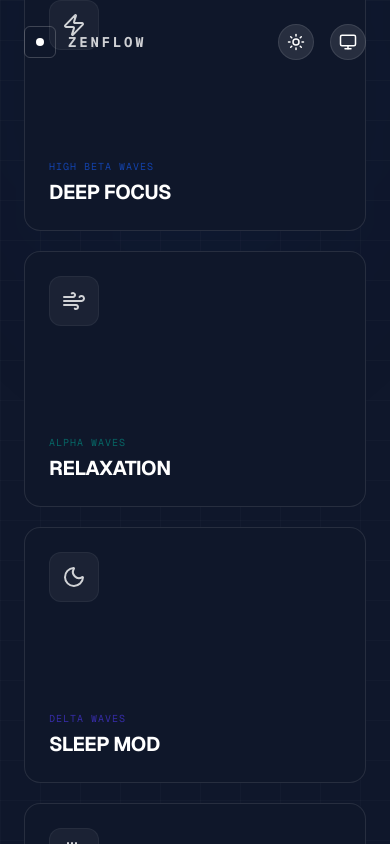
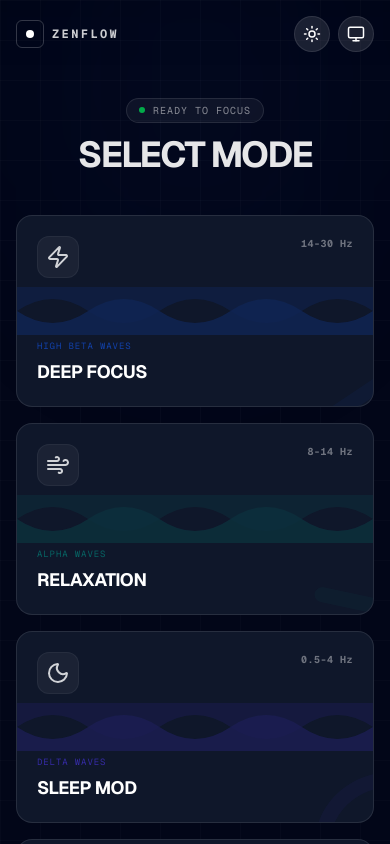
Before and after one commit to chanlk9527/zenflow, a Next.js app: page / in a window 390 px wide. Shown: the top 844 px of the page. Built offline with nearby package versions, Linux system fonts and the light colour scheme.

Commit message:
修复移动端问题 UI增强

```diff
--- a/app/page.tsx
+++ b/app/page.tsx
@@ -3,7 +3,7 @@
 import React, { useState, useRef, useEffect } from "react";
 import {
   Play, Pause, Zap, Moon, Coffee, Volume2, Wind, SkipForward,
-  Radio, Activity, Sun, Monitor, Timer, X, Maximize
+  Radio, Activity, Sun, Monitor, Timer, X
 } from "lucide-react";
 
 // --- 配置数据 ---
@@ -12,8 +12,8 @@ const SCENES = [
     id: "focus",
     title: "DEEP FOCUS",
     subtitle: "High Beta Waves",
+    freq: "14-30 Hz", // 新增装饰数据
     icon: <Zap size={24} />,
-    // 定义两种模式的颜色：[亮色模式, 暗色模式]
     color: "text-blue-600 dark:text-cyan-400",
     bgGradient: "from-blue-100 to-indigo-100 dark:from-cyan-900/40 dark:to-blue-900/40",
     accent: "bg-blue-500 dark:bg-cyan-400",
@@ -26,6 +26,7 @@ const SCENES = [
     id: "relax",
     title: "RELAXATION",
     subtitle: "Alpha Waves",
+    freq: "8-14 Hz",
     icon: <Wind size={24} />,
     color: "text-teal-600 dark:text-emerald-400",
     bgGradient: "from-teal-100 to-emerald-100 dark:from-emerald-900/40 dark:to-teal-900/40",
@@ -39,6 +40,7 @@ const SCENES = [
     id: "sleep",
     title: "SLEEP MOD",
     subtitle: "Delta Waves",
+    freq: "0.5-4 Hz",
     icon: <Moon size={24} />,
     color: "text-indigo-600 dark:text-violet-400",
     bgGradient: "from-indigo-100 to-purple-100 dark:from-violet-900/40 dark:to-indigo-900/40",
@@ -52,6 +54,7 @@ const SCENES = [
     id: "creative",
     title: "CREATIVE",
     subtitle: "Theta Waves",
+    freq: "4-8 Hz",
     icon: <Coffee size={24} />,
     color: "text-orange-600 dark:text-amber-400",
     bgGradient: "from-orange-100 to-amber-100 dark:from-amber-900/40 dark:to-orange-900/40",
@@ -64,15 +67,14 @@ const SCENES = [
 ];
 
 export default function ZenFlowApp() {
-  // --- 全局状态 ---
-  const [theme, setTheme] = useState<'light' | 'dark'>('dark'); // 主题
+  const [theme, setTheme] = useState<'light' | 'dark'>('dark');
   const [activeScene, setActiveScene] = useState<typeof SCENES[0] | null>(null);
   const [isPlaying, setIsPlaying] = useState(false);
   const [volume, setVolume] = useState(0.5);
   const [currentSongUrl, setCurrentSongUrl] = useState<string>("");
-  const [isScreensaver, setIsScreensaver] = useState(false); // 屏保模式
+  const [isScreensaver, setIsScreensaver] = useState(false);
 
-  // --- 番茄钟状态 ---
+  // 番茄钟
   const [timerMode, setTimerMode] = useState<'work' | 'break'>('work');
   const [timeLeft, setTimeLeft] = useState(25 * 60);
   const [isTimerRunning, setIsTimerRunning] = useState(false);
@@ -115,7 +117,6 @@ export default function ZenFlowApp() {
       interval = setInterval(() => setTimeLeft((prev) => prev - 1), 1000);
     } else if (timeLeft === 0) {
       setIsTimerRunning(false);
-      // 可以在这里加一个简单的提示音，暂时略过
     }
     return () => clearInterval(interval);
   }, [isTimerRunning, timeLeft]);
@@ -140,7 +141,6 @@ export default function ZenFlowApp() {
     return () => clearInterval(timer);
   }, []);
 
-  // --- 交互处理 ---
   const handleSceneSelect = (scene: typeof SCENES[0]) => {
     setActiveScene(scene);
     playRandomTrack(scene);
@@ -150,50 +150,46 @@ export default function ZenFlowApp() {
     setIsPlaying(false);
     setActiveScene(null);
     setCurrentSongUrl("");
+    setIsTimerRunning(false);
   };
 
   return (
     <div className={`${theme} transition-colors duration-700`}>
-      {/* 背景容器：根据 dark/light 模式切换颜色 */}
-      <div className={`relative min-h-screen font-sans overflow-hidden transition-colors duration-700
-        ${theme === 'dark' ? 'bg-slate-900 text-white' : 'bg-gray-100 text-slate-800'}
+      <div className={`relative min-h-screen font-sans transition-colors duration-700
+        ${theme === 'dark' ? 'bg-slate-950 text-white' : 'bg-gray-50 text-slate-800'}
       `}>
 
-        <audio ref={audioRef} key={currentSongUrl} src={currentSongUrl} onEnded={() => activeScene && playRandomTrack(activeScene)} loop={false} />
+        <audio ref={audioRef} key={currentSongUrl} src={currentSongUrl} onEnded={() => activeScene && playRandomTrack(activeScene)} />
 
-        {/* --- 装饰性背景 (网格 + 光晕) --- */}
+        {/* --- 背景装饰 --- */}
         <div className="fixed inset-0 z-0 pointer-events-none overflow-hidden">
-          {/* 网格 - 亮色模式下淡一点，暗色模式下明显一点 */}
           <div className={`absolute inset-0 bg-[size:40px_40px]
             ${theme === 'dark'
               ? 'bg-[linear-gradient(to_right,#ffffff05_1px,transparent_1px),linear-gradient(to_bottom,#ffffff05_1px,transparent_1px)]'
               : 'bg-[linear-gradient(to_right,#00000008_1px,transparent_1px),linear-gradient(to_bottom,#00000008_1px,transparent_1px)]'}
           `}></div>
-
-          {/* 顶部环境光 - 根据场景变化 */}
           <div className={`absolute top-[-20%] left-1/2 -translate-x-1/2 w-[80vw] h-[60vh] rounded-full blur-[100px] opacity-30 transition-all duration-1000
              ${activeScene ? activeScene.bgGradient : (theme === 'dark' ? 'bg-blue-900/20' : 'bg-blue-200/40')}
           `}></div>
         </div>
 
-        {/* --- 顶部栏 --- */}
-        <header className="fixed top-0 left-0 w-full p-6 flex justify-between items-center z-40">
-          <div className="flex items-center gap-3 cursor-pointer group" onClick={handleBack}>
-             {/* Logo */}
-            <div className={`relative w-8 h-8 flex items-center justify-center border rounded-md transition-all
+        {/* --- Header (Mobile Optimized) --- */}
+        <header className="fixed top-0 left-0 w-full px-4 py-4 md:p-6 flex justify-between items-center z-40 bg-gradient-to-b from-black/5 to-transparent">
+          <div className="flex items-center gap-2 md:gap-3 cursor-pointer group" onClick={handleBack}>
+            <div className={`relative w-7 h-7 md:w-8 md:h-8 flex items-center justify-center border rounded-md transition-all
               ${theme === 'dark' ? 'border-white/20' : 'border-black/10'}
             `}>
               <div className={`w-2 h-2 rounded-sm ${isPlaying ? 'animate-ping' : ''} ${theme === 'dark' ? 'bg-white' : 'bg-slate-800'}`}></div>
             </div>
-            <span className="font-mono font-bold tracking-[0.2em] text-sm opacity-80">
+            <span className="font-mono font-bold tracking-[0.2em] text-xs md:text-sm opacity-80">
               ZENFLOW
             </span>
           </div>
 
-          <div className="flex items-center gap-4">
-             {/* 只有在播放时显示音量 */}
+          <div className="flex items-center gap-2 md:gap-4">
+            {/* 音量条 - 移动端隐藏，节省空间 */}
             {activeScene && (
-              <div className={`flex items-center gap-2 px-4 py-2 rounded-full border backdrop-blur-md transition-colors
+              <div className={`hidden md:flex items-center gap-2 px-4 py-2 rounded-full border backdrop-blur-md transition-colors
                 ${theme === 'dark' ? 'bg-white/5 border-white/10' : 'bg-white/60 border-black/5'}
               `}>
                 <Volume2 size={16} className="opacity-50" />
@@ -205,105 +201,115 @@ export default function ZenFlowApp() {
               </div>
             )}
 
-            {/* 主题切换按钮 */}
             <button
               onClick={() => setTheme(theme === 'dark' ? 'light' : 'dark')}
-              className={`p-2 rounded-full border transition-all hover:scale-105
-                ${theme === 'dark' ? 'bg-white/10 border-white/10 hover:bg-white/20' : 'bg-white border-black/5 hover:bg-gray-200 shadow-sm'}
+              className={`p-2 rounded-full border transition-all active:scale-95
+                ${theme === 'dark' ? 'bg-white/10 border-white/10' : 'bg-white border-black/5 shadow-sm'}
               `}
-              title="Toggle Theme"
             >
               {theme === 'dark' ? <Sun size={18} /> : <Moon size={18} />}
             </button>
-
-            {/* 屏保开关 */}
              <button
               onClick={() => setIsScreensaver(true)}
-              className={`p-2 rounded-full border transition-all hover:scale-105
-                ${theme === 'dark' ? 'bg-white/10 border-white/10 hover:bg-white/20' : 'bg-white border-black/5 hover:bg-gray-200 shadow-sm'}
+              className={`p-2 rounded-full border transition-all active:scale-95
+                ${theme === 'dark' ? 'bg-white/10 border-white/10' : 'bg-white border-black/5 shadow-sm'}
               `}
-              title="Screensaver Mode"
             >
               <Monitor size={18} />
             </button>
           </div>
         </header>
 
-        {/* --- 屏保覆盖层 (Screensaver) --- */}
+        {/* --- Screensaver --- */}
         {isScreensaver && (
            <div
-             className="fixed inset-0 z-50 flex flex-col items-center justify-center cursor-none bg-black text-white animate-fade-in"
+             className="fixed inset-0 z-50 flex flex-col items-center justify-center bg-black text-white animate-fade-in touch-none"
              onClick={() => setIsScreensaver(false)}
-             onMouseMove={() => {/* 可以在这里做逻辑，比如动鼠标显示退出提示 */}}
            >
              <div className="absolute inset-0 bg-black/40 z-0"></div>
-             {/* 屏保背景流光 */}
              <div className={`absolute top-1/2 left-1/2 -translate-x-1/2 -translate-y-1/2 w-[60vw] h-[60vw] rounded-full blur-[150px] opacity-20 animate-pulse-slow
                ${activeScene ? activeScene.accent.replace('bg-', 'bg-') : 'bg-blue-500'}
              `}></div>
 
              <div className="z-10 text-center space-y-4 select-none">
-               <h1 className="text-[15vw] leading-none font-bold font-mono tracking-tighter opacity-90">
+               <h1 className="text-[18vw] md:text-[15vw] leading-none font-bold font-mono tracking-tighter opacity-90">
                  {currentTime.toLocaleTimeString([], { hour: '2-digit', minute: '2-digit' })}
                </h1>
-               <p className="text-xl md:text-3xl font-light opacity-50 tracking-[0.5em] uppercase">
+               <p className="text-sm md:text-3xl font-light opacity-50 tracking-[0.5em] uppercase">
                  {activeScene ? activeScene.title : "SYSTEM IDLE"}
                </p>
-               <p className="text-sm opacity-30 mt-12 animate-pulse">Click anywhere to wake up</p>
+               <p className="text-xs opacity-30 mt-12 animate-pulse">Tap to wake up</p>
              </div>
            </div>
         )}
 
-        {/* --- 主内容区 --- */}
-        <main className="relative container mx-auto px-6 h-screen flex flex-col justify-center items-center z-10">
+        {/* --- Main Content --- */}
+        {/* Mobile Fix: Changed h-screen to min-h-screen + padding for scrollability */}
+        <main className="relative container mx-auto px-4 pt-24 pb-12 md:px-6 md:h-screen flex flex-col justify-center items-center z-10">
 
-          {/* 1. 首页：场景选择 */}
+          {/* 1. Scene Selector */}
           {!activeScene && (
-            <div className="w-full max-w-5xl animate-fade-in-up">
-              <div className="text-center mb-16 space-y-4">
-                <div className={`inline-flex items-center gap-2 px-3 py-1 rounded-full border text-[10px] font-mono tracking-widest uppercase mb-4
+            <div className="w-full max-w-6xl animate-fade-in-up">
+              <div className="text-center mb-10 md:mb-16 space-y-3">
+                <div className={`inline-flex items-center gap-2 px-3 py-1 rounded-full border text-[10px] font-mono tracking-widest uppercase
                   ${theme === 'dark' ? 'border-white/10 bg-white/5 text-white/50' : 'border-black/10 bg-black/5 text-slate-500'}
                 `}>
                   <span className="w-1.5 h-1.5 rounded-full bg-green-500 animate-pulse"></span>
                   Ready to Focus
                 </div>
-                <h1 className="text-5xl md:text-7xl font-bold tracking-tighter opacity-90">
+                {/* Mobile Fix: Font size adjusted */}
+                <h1 className="text-4xl md:text-7xl font-bold tracking-tighter opacity-90">
                   SELECT MODE
                 </h1>
-                <p className="font-mono text-sm opacity-50 tracking-wide uppercase">
-                  Customize your auditory environment
-                </p>
               </div>
 
-              <div className="grid grid-cols-1 md:grid-cols-2 lg:grid-cols-4 gap-5">
+              {/* Grid Layout */}
+              <div className="grid grid-cols-1 sm:grid-cols-2 lg:grid-cols-4 gap-4 md:gap-5">
                 {SCENES.map((scene) => (
                   <button
                     key={scene.id}
                     onClick={() => handleSceneSelect(scene)}
-                    className={`group relative h-64 rounded-2xl overflow-hidden border transition-all duration-500 hover:-translate-y-1 hover:shadow-2xl
+                    className={`group relative h-48 md:h-80 rounded-2xl overflow-hidden border transition-all duration-500 hover:-translate-y-1 hover:shadow-2xl
                       ${theme === 'dark'
                         ? 'bg-[#0f172a] border-white/10 hover:border-white/30'
                         : 'bg-white border-black/5 hover:border-black/20 shadow-sm'}
                     `}
                   >
-                    {/* 悬停时的背景染色 */}
                     <div className={`absolute inset-0 bg-gradient-to-br ${scene.bgGradient} opacity-0 group-hover:opacity-100 transition-opacity duration-700`} />
 
-                    <div className="absolute inset-0 flex flex-col justify-between p-6 z-10">
+                    {/* --- Visual Upgrade: 大背景水印 --- */}
+                    <div className={`absolute -bottom-8 -right-8 opacity-5 group-hover:opacity-10 transition-opacity duration-500 transform rotate-12 scale-150 ${scene.color}`}>
+                      {scene.icon}
+                      <div className="scale-[5]">{scene.icon}</div>
+                    </div>
+
+                    {/* --- Visual Upgrade: 中间声波图 (SVG) --- */}
+                    <div className="absolute inset-0 flex items-center justify-center opacity-20 group-hover:opacity-40 transition-opacity">
+                      <svg className={`w-full h-12 ${scene.color} fill-current`} viewBox="0 0 100 20" preserveAspectRatio="none">
+                         <path d="M0,10 Q10,20 20,10 T40,10 T60,10 T80,10 T100,10 V20 H0 Z" className="animate-pulse" />
+                         <path d="M0,10 Q10,0 20,10 T40,10 T60,10 T80,10 T100,10 V0 H0 Z" className="animate-pulse" style={{animationDelay: '0.5s'}}/>
+                      </svg>
+                    </div>
+
+                    <div className="absolute inset-0 flex flex-col justify-between p-5 md:p-6 z-10">
                       <div className="flex justify-between items-start">
-                        <div className={`p-3 rounded-xl border transition-colors
+                        <div className={`p-2 md:p-3 rounded-xl border transition-colors
                           ${theme === 'dark' ? 'bg-white/5 border-white/5 text-white/80' : 'bg-white border-black/5 text-slate-600'}
                           group-hover:bg-white/20 group-hover:text-white
                         `}>
                           {scene.icon}
                         </div>
+                        {/* --- Visual Upgrade: 右上角装饰数据 --- */}
+                        <div className="text-[10px] font-mono opacity-40 font-bold tracking-wider">
+                           {scene.freq}
+                        </div>
                       </div>
 
                       <div className="space-y-1 text-left">
-                        <p className={`font-mono text-[10px] uppercase tracking-widest opacity-60 group-hover:text-white ${scene.color} dark:text-opacity-100`}>
+                        <p className={`font-mono text-[9px] md:text-[10px] uppercase tracking-widest opacity-60 group-hover:text-white ${scene.color} dark:text-opacity-100`}>
                           {scene.subtitle}
                         </p>
-                        <h3 className="text-xl font-bold tracking-tight group-hover:text-white transition-colors">
+                        <h3 className="text-lg md:text-xl font-bold tracking-tight group-hover:text-white transition-colors">
                           {scene.title}
                         </h3>
                       </div>
@@ -314,34 +320,33 @@ export default function ZenFlowApp() {
             </div>
           )}
 
-          {/* 2. 播放器 + 番茄钟界面 */}
+          {/* 2. Player Interface */}
           {activeScene && (
-            <div className="flex flex-col lg:flex-row items-center justify-center gap-12 w-full max-w-5xl animate-fade-in relative">
+            // Mobile Fix: flex-col for stacking on mobile, lg:flex-row for desktop
+            <div className="flex flex-col lg:flex-row items-center justify-center gap-12 lg:gap-24 w-full max-w-6xl animate-fade-in relative pb-10">
 
-              {/* 左侧：播放控制核心 */}
-              <div className="flex flex-col items-center justify-center flex-1">
-                <div className="relative mb-12">
-                   {/* 旋转轨道 */}
+              {/* Left: Player Core */}
+              <div className="flex flex-col items-center justify-center flex-1 order-1">
+                <div className="relative mb-8 md:mb-12 scale-90 md:scale-100">
                   <div className={`absolute inset-[-40px] rounded-full border border-dashed opacity-20 ${isPlaying ? 'animate-spin-slow' : ''} ${theme === 'dark' ? 'border-white' : 'border-black'}`}></div>
                   <div className={`absolute inset-0 rounded-full blur-[60px] opacity-20 transition-all duration-1000 ${activeScene.accent} ${isPlaying ? 'scale-125 opacity-40' : 'scale-100'}`}></div>
 
                   <button
                     onClick={() => setIsPlaying(!isPlaying)}
-                    className={`relative w-48 h-48 rounded-full border backdrop-blur-xl flex items-center justify-center shadow-2xl transition-transform active:scale-95 group z-10
+                    className={`relative w-40 h-40 md:w-56 md:h-56 rounded-full border backdrop-blur-xl flex items-center justify-center shadow-2xl transition-transform active:scale-95 group z-10
                       ${theme === 'dark' ? 'bg-slate-900/80 border-white/10' : 'bg-white/80 border-white/50'}
                     `}
                   >
                     {isPlaying ? (
-                      <Pause size={56} className={`fill-current ${activeScene.color} opacity-90`} />
+                      <Pause size={48} className={`fill-current ${activeScene.color} opacity-90`} />
                     ) : (
-                      <Play size={56} className={`ml-2 fill-current ${activeScene.color} opacity-90`} />
+                      <Play size={48} className={`ml-2 fill-current ${activeScene.color} opacity-90`} />
                     )}
                   </button>
 
-                  {/* 切歌按钮 */}
                   <button
                     onClick={(e) => { e.stopPropagation(); playRandomTrack(activeScene); }}
-                    className={`absolute -right-8 top-1/2 -translate-y-1/2 p-3 rounded-full border shadow-lg hover:scale-110 transition-all z-20
+                    className={`absolute -right-4 md:-right-8 top-1/2 -translate-y-1/2 p-3 rounded-full border shadow-lg hover:scale-110 transition-all z-20
                        ${theme === 'dark' ? 'bg-slate-800 border-white/10 text-white/50 hover:text-white' : 'bg-white border-black/5 text-slate-400 hover:text-slate-800'}
                     `}
                   >
@@ -350,53 +355,57 @@ export default function ZenFlowApp() {
                 </div>
 
                 <div className="text-center space-y-2">
-                  <h2 className="text-4xl font-bold tracking-tight">{activeScene.title}</h2>
+                  <h2 className="text-3xl md:text-5xl font-bold tracking-tight">{activeScene.title}</h2>
                   <div className="inline-flex items-center gap-2 opacity-60">
                      <Radio size={14} className={isPlaying ? 'animate-pulse' : ''} />
-                     <span className="text-xs font-mono uppercase tracking-widest">{isPlaying ? "Playing" : "Paused"}</span>
+                     <span className="text-xs font-mono uppercase tracking-widest">{isPlaying ? "Active Session" : "Paused"}</span>
                   </div>
                 </div>
               </div>
 
-              {/* 右侧：番茄钟面板 (新增) */}
-              <div className={`relative w-full lg:w-80 p-6 rounded-3xl border backdrop-blur-md transition-colors
+              {/* Right: Pomodoro Panel */}
+              {/* Mobile Fix: Width full, order-2 to sit below player */}
+              <div className={`relative w-full max-w-sm lg:w-80 p-6 rounded-3xl border backdrop-blur-md transition-colors order-2
                  ${theme === 'dark' ? 'bg-white/5 border-white/10' : 'bg-white/60 border-black/5 shadow-lg'}
               `}>
-                <div className="flex items-center gap-2 mb-6 opacity-50">
-                   <Timer size={16} />
-                   <span className="text-xs font-mono font-bold uppercase tracking-widest">Focus Timer</span>
+                <div className="flex items-center justify-between mb-6 opacity-50">
+                   <div className="flex items-center gap-2">
+                     <Timer size={16} />
+                     <span className="text-xs font-mono font-bold uppercase tracking-widest">Focus Timer</span>
+                   </div>
+                   {/* Mobile Fix: Close button for timer only makes sense if it was a modal, keeping it simple here */}
                 </div>
 
                 <div className="text-center mb-8">
-                  <div className="text-6xl font-mono font-bold tabular-nums tracking-tighter mb-2">
+                  <div className="text-5xl md:text-6xl font-mono font-bold tabular-nums tracking-tighter mb-4">
                     {formatTime(timeLeft)}
                   </div>
-                  <div className="flex justify-center gap-2">
+                  <div className="grid grid-cols-2 gap-2">
                     <button
                       onClick={() => resetTimer('work')}
-                      className={`px-3 py-1 text-xs font-bold rounded-full transition-colors ${timerMode === 'work' ? activeScene.accent + ' text-white' : 'opacity-30 hover:opacity-100'}`}
+                      className={`py-2 text-xs font-bold rounded-lg transition-colors border ${timerMode === 'work' ? (theme === 'dark' ? 'bg-white text-black border-white' : 'bg-black text-white border-black') : 'border-transparent opacity-50 hover:opacity-100'}`}
                     >
-                      WORK
+                      WORK (25)
                     </button>
                     <button
                       onClick={() => resetTimer('break')}
-                      className={`px-3 py-1 text-xs font-bold rounded-full transition-colors ${timerMode === 'break' ? 'bg-green-500 text-white' : 'opacity-30 hover:opacity-100'}`}
+                      className={`py-2 text-xs font-bold rounded-lg transition-colors border ${timerMode === 'break' ? (theme === 'dark' ? 'bg-white text-black border-white' : 'bg-black text-white border-black') : 'border-transparent opacity-50 hover:opacity-100'}`}
                     >
-                      BREAK
+                      BREAK (5)
                     </button>
                   </div>
                 </div>
 
                 <button
                   onClick={toggleTimer}
-                  className={`w-full py-4 rounded-xl font-bold tracking-widest transition-all hover:brightness-110 active:scale-95
+                  className={`w-full py-4 rounded-xl font-bold tracking-widest transition-all hover:brightness-110 active:scale-95 shadow-lg
                     ${isTimerRunning
                       ? (theme === 'dark' ? 'bg-white/10 text-white' : 'bg-slate-200 text-slate-600')
-                      : activeScene.accent + ' text-white shadow-lg shadow-' + activeScene.color.split('-')[1] + '-500/30'
+                      : activeScene.accent + ' text-white'
                     }
                   `}
                 >
-                  {isTimerRunning ? "PAUSE" : "START TIMER"}
+                  {isTimerRunning ? "PAUSE" : "START SESSION"}
                 </button>
               </div>
 
```
